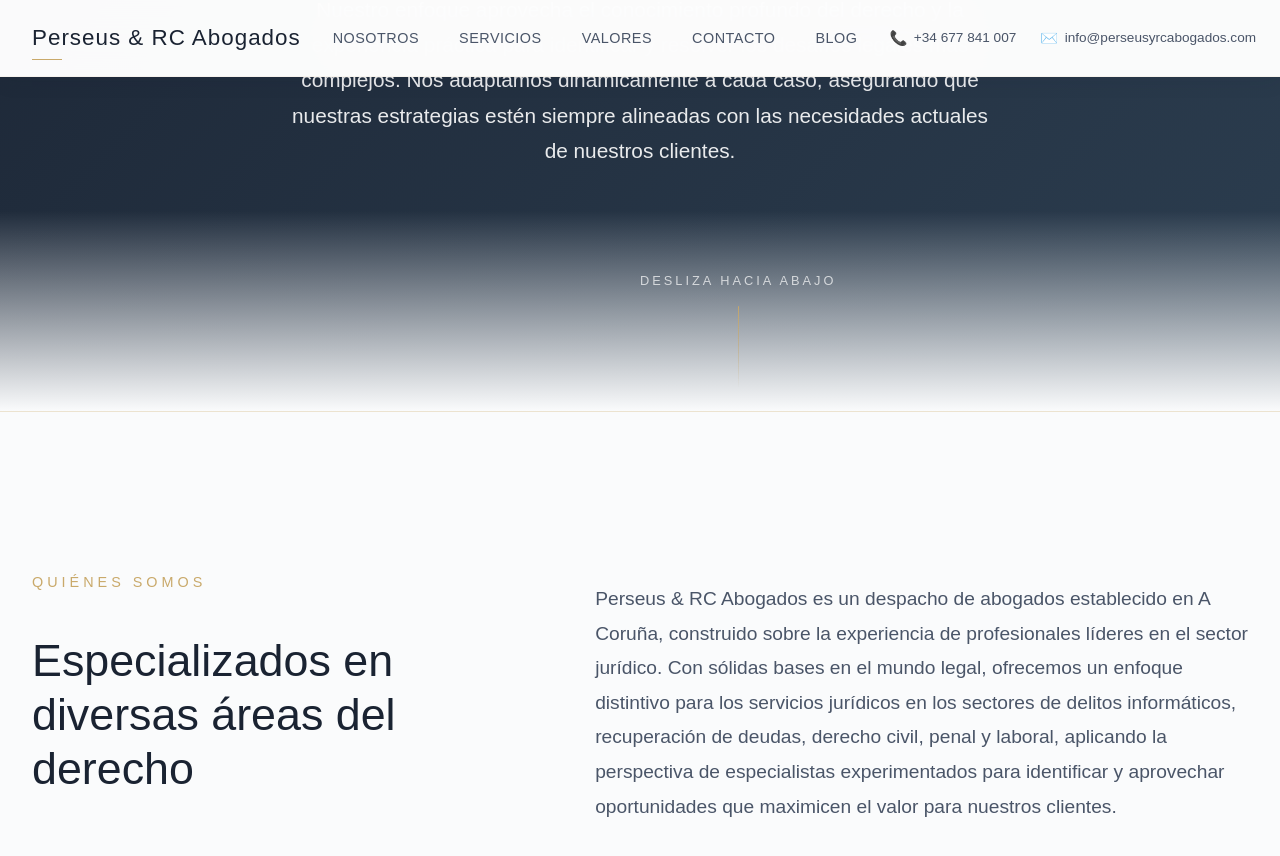
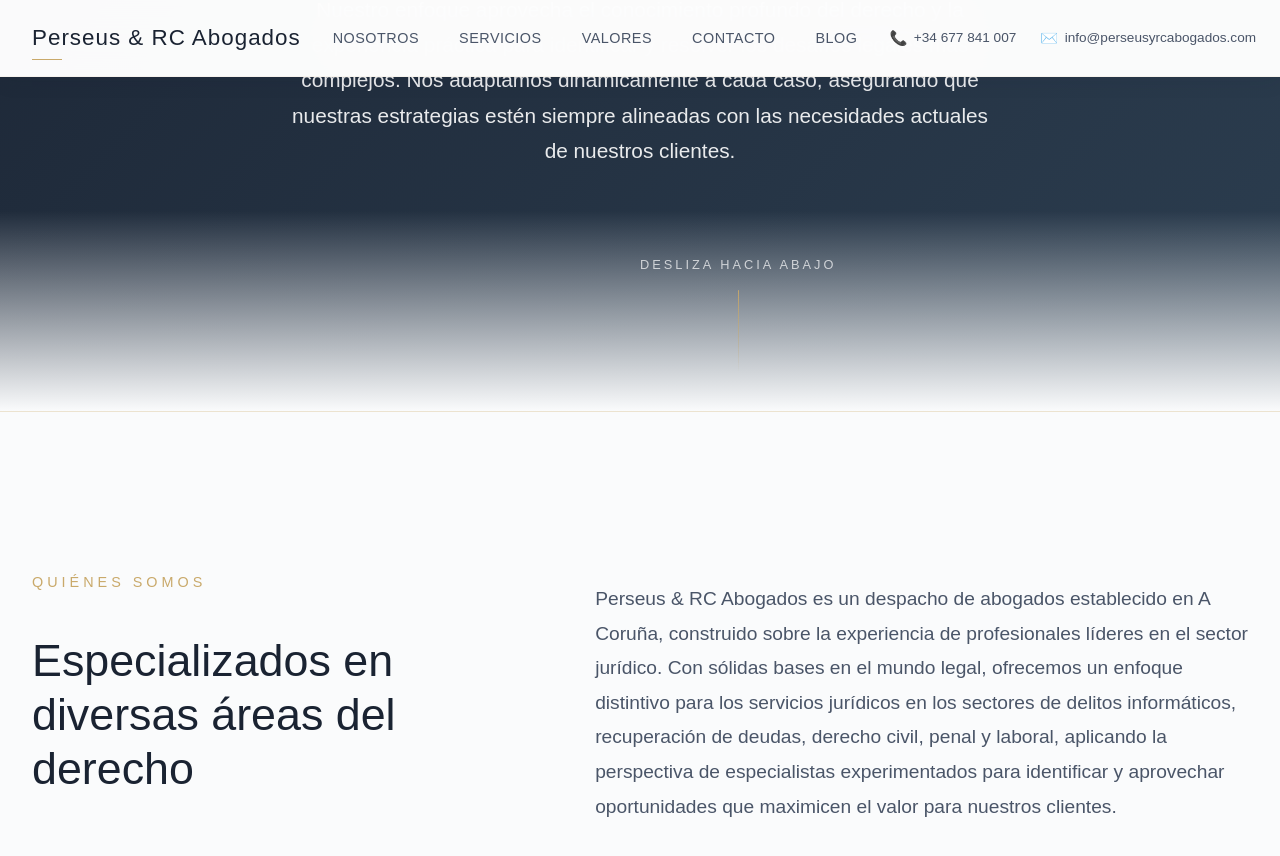
Before and after one commit to streaming10/Perseus_RC_abogados, a Jekyll site: the page built from index.md, in a window 1280 px wide and 900 px high, scrolled down 489 px. Shown: the top 856 px of the window. Built offline with Jekyll 4.4.1, drawn with Linux system fonts in a browser that asks for light colours.

Commit message:
Update head.html

```diff
--- a/_includes/head.html
+++ b/_includes/head.html
@@ -272,7 +272,7 @@
     /* Scroll indicator */
     .scroll-indicator {
       position: absolute;
-      bottom: 2rem;
+      bottom: 3rem;
       left: 50%;
       transform: translateX(-50%);
       text-align: center;
```
